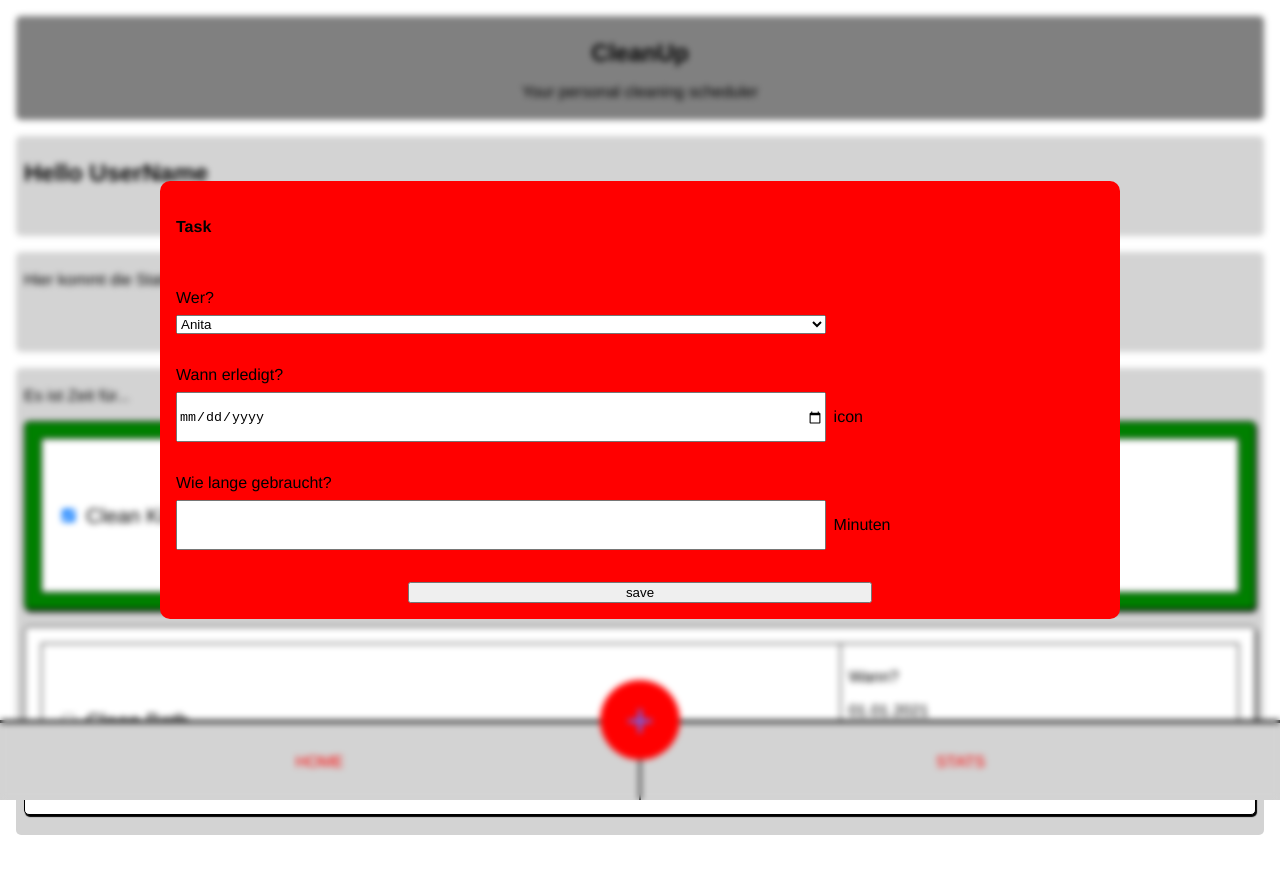
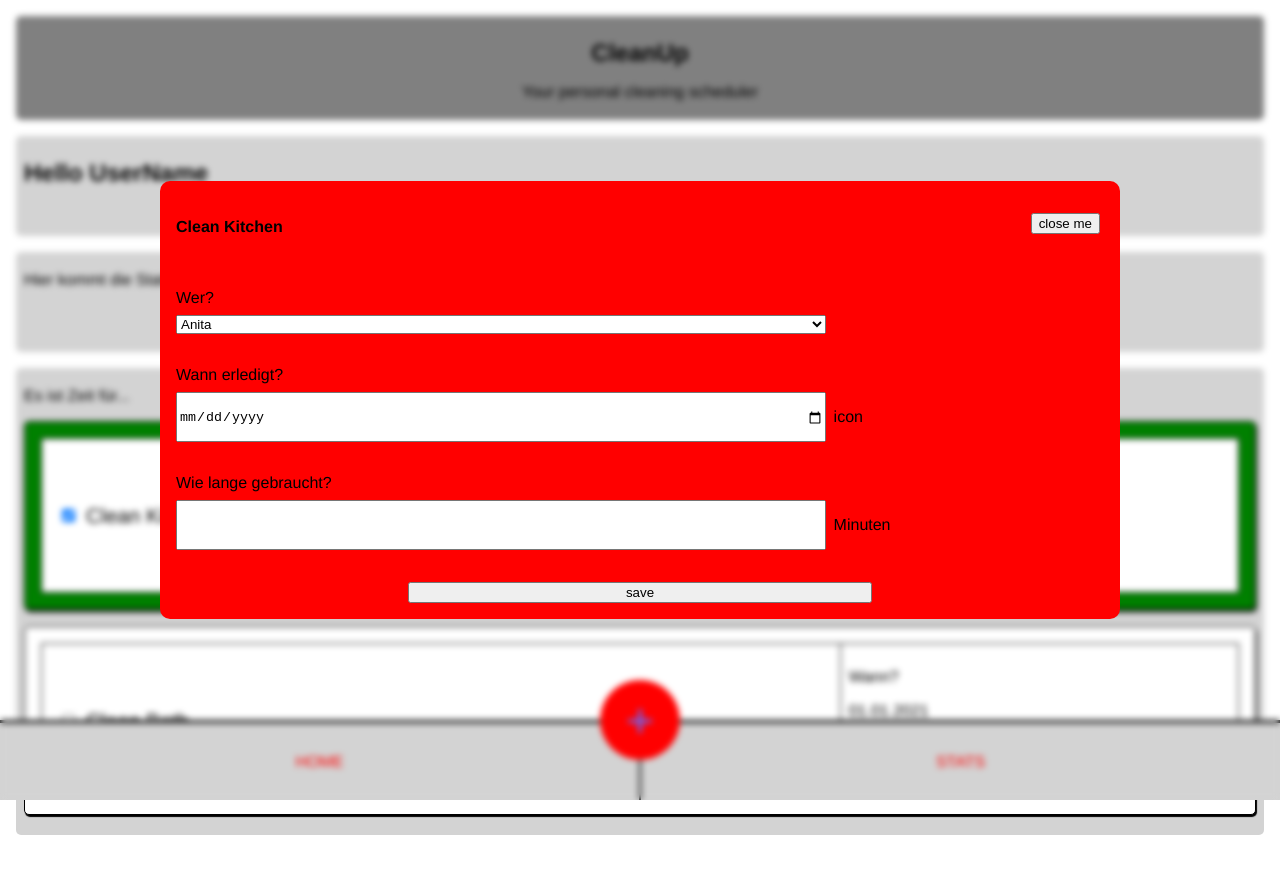
Before and after one commit to PhilippWeiss85/CleanUp, a React (Vite) app: page / in a window 1280 px wide. Both pictures are taken after a click on the checkbox 68 px from the left and 515 px from the top of the page. Shown: the top 874 px of the page. Built offline with nearby package versions, Linux system fonts and the light colour scheme.

Commit message:
add close button to modal

```diff
--- a/src/components/Modal/TaskModal.css
+++ b/src/components/Modal/TaskModal.css
@@ -26,12 +26,17 @@
     border-radius: 10px;
 }
 
+.taskmodal--close {
+    position: absolute;
+    top: 0;
+    right: 20px;
+}
+
 .modalinput {
     width: 70%;
 }
 
 .taskmodal--section {
-
     display: flex;
     gap: 0.5rem;
 }
--- a/src/components/Modal/TaskModal.jsx
+++ b/src/components/Modal/TaskModal.jsx
@@ -1,10 +1,13 @@
 import "./TaskModal.css"
 
-function TaskModal({toggleActive}) {
+function TaskModal({toggleActive, closeModal, task, responsible, date}) {
+
+
     return (
         <section className="taskmodaloverlay">
             <div className="taskmodal">
-            <h1>Task</h1>
+            <button className="taskmodal--close" onClick={closeModal}>close me</button>
+            <h1>{task}</h1>
             <label htmlFor="responsible">Wer?</label>
             <article className="taskmodal--section">
             <select className="modalinput" name="responsible" id="responsible">
--- a/src/components/Task/Task.jsx
+++ b/src/components/Task/Task.jsx
@@ -5,16 +5,23 @@ import { useState } from "react"
 
 function Task ({task, responsible, date}) {
     const [activeTask, setactiveTask] = useState(false)
+    const [modalActive, setModalActive] = useState(false)
+
     function toggleActive () {
         setactiveTask(!activeTask)
+        setModalActive(!modalActive)
       }
 
+
+      function closeModal () {
+        setModalActive(false)
+    }
 
     return (
         //<section className={activeTask ? "taskcontainer--active" : "taskcontainer"}>
 
         <section className={activeTask ? "taskcontainer--active" : "taskcontainer"}>
-            {activeTask && <TaskModal toggleActive={toggleActive}/>}
+            {modalActive && <TaskModal toggleActive={toggleActive} closeModal={closeModal} task={task} responsible={responsible} date={date}/>}
             <article className="taskcontainer-content taskcontainer-content--left">
                 <div>
                 <input type="checkbox" id="taskcompleted" name="taskcompleted"
```
